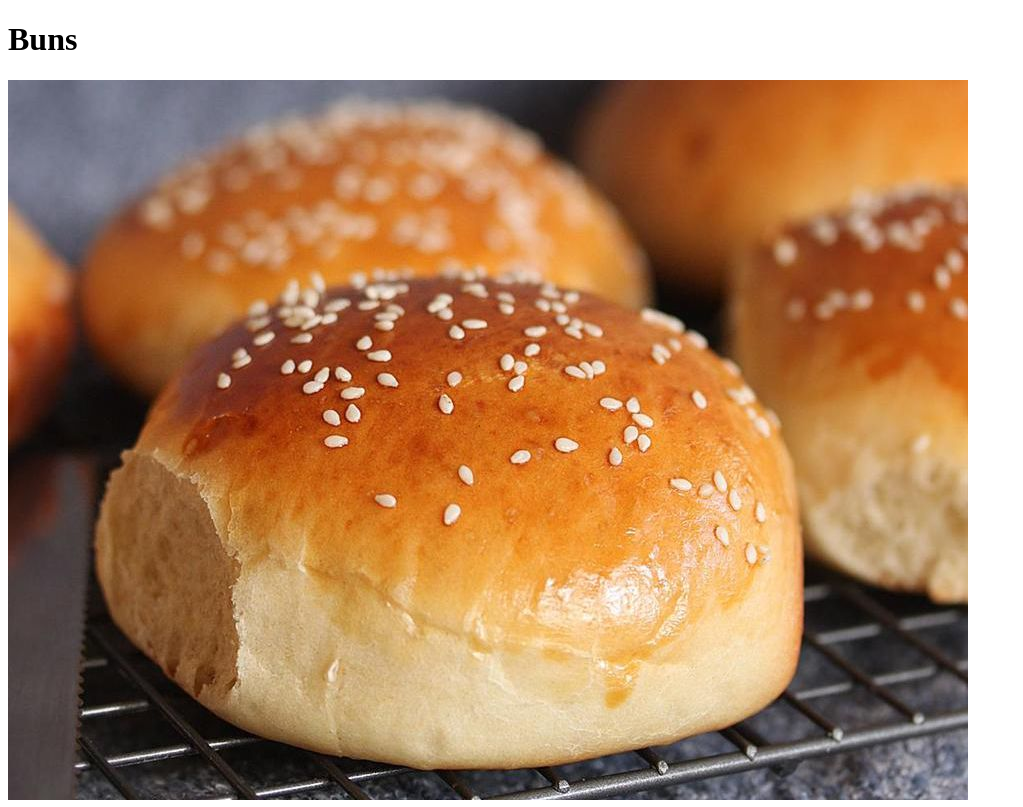
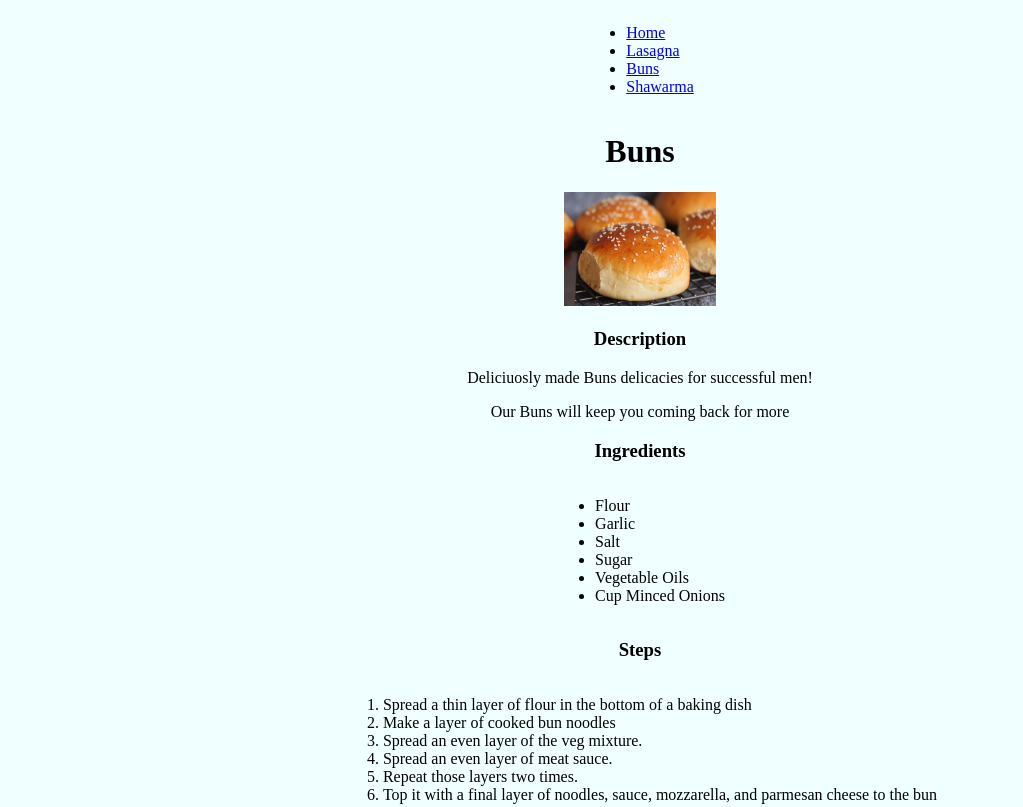
Before and after one commit to chidiHenry/odinRecipes, a plain HTML site: page recipes/buns.html in a window 1280 px wide. Shown: the top 807 px of the page, without its empty margins (0-1023 px from the left). Drawn offline with Linux system fonts and the light colour scheme.

Commit message:
Latest Updates

```diff
--- a/recipes/buns.html
+++ b/recipes/buns.html
@@ -5,15 +5,24 @@
     <meta http-equiv="X-UA-Compatible" content="IE=edge">
     <meta name="viewport" content="width=device-width, initial-scale=1.0">
     <title>Document</title>
+    <link rel="stylesheet" href="/style.css">
 </head>
 <body>
+    <nav>
+        <ul>
+          <li><a href="/index.html">Home</a></li>
+          <li><a href="/recipes/lasagna.html">Lasagna</a></li>
+          <li><a href="/recipes/buns.html">Buns</a></li>
+          <li><a href="/recipes/shawarma.html">Shawarma</a></li>
+        </ul>
+      </nav>
     <h1>Buns</h1>
     <img src="./images/buns.jpg" alt="">
     <h3> Description</h3>
     <p>Deliciuosly made Buns delicacies for successful men!</p>
     <p>Our Buns will keep you coming back for more</p>
     <h3>Ingredients</h3>
-    <ul>
+    <ul id="buns_list">
         <li>Flour</li>
         <li>Garlic</li>
         <li>Salt</li>
```
Also changed, not shown: recipes/lasagna.html (+9 -0 lines), recipes/shawarma.html (+9 -0 lines).
